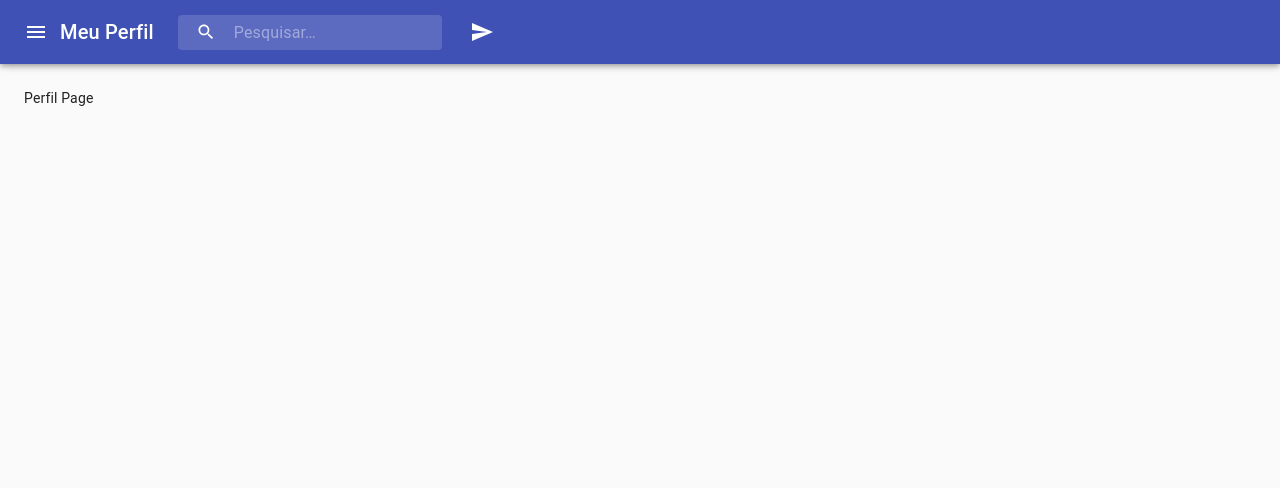
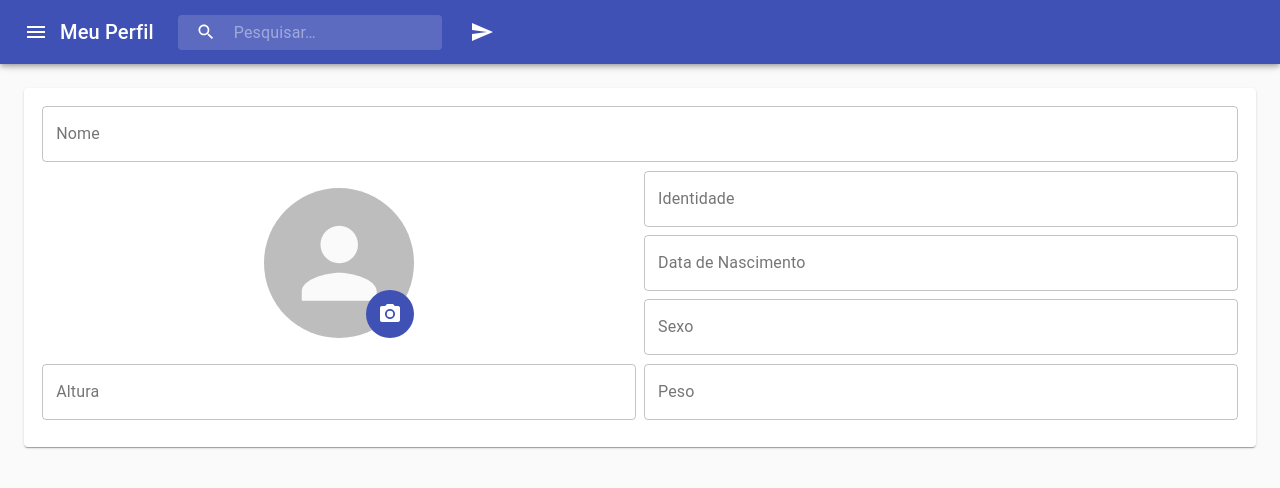
Before and after one commit to galbino/miocardiopediatra-front, a React (Create React App) app: page /perfil in a window 1280 px wide. Shown: the top 488 px of the page. Built offline with nearby package versions, Linux system fonts and the light colour scheme; sample sign-in values are in the browser's storage.

Commit message:
radio test

```diff
--- a/src/App.js
+++ b/src/App.js
@@ -1,6 +1,6 @@
 import React from "react";
 import { BrowserRouter, Switch, Route } from 'react-router-dom';
-import { LoginPage, Controller, HomePage, Signup, SignupPaciente, Pacientes, Perfil } from './components/components';
+import { LoginPage, Controller, HomePage, Signup, SignupPaciente, Pacientes, Perfil, Anamnese } from './components/components';
 
 const App = () => (
     <React.Fragment>
@@ -10,6 +10,7 @@ const App = () => (
                 <Route path="/login" exact={true} component={LoginPage} />
                 <Route path="/home" component={HomePage} />
                 <Route path="/pacientes" component={Pacientes} />
+                <Route path="/anamnese" component={Anamnese} />
                 <Route path="/perfil" component={Perfil} />
                 <Route path="/signup/doctor" component={Signup} />
                 <Route path="/signup/pacient" component={SignupPaciente} />
--- /dev/null
+++ b/src/components/Anamnese/Anamnese.js
@@ -0,0 +1,57 @@
+import React from 'react';
+import Auth from '../../utils/Auth';
+import { Redirect } from 'react-router'
+import { Menu } from '../components';
+import { Paper, Grid, RadioGroup, Radio, FormControlLabel  } from '@material-ui/core';
+
+class Anamnese extends React.Component {
+    constructor(props){
+        super(props)
+        this.state = {
+            isAutenticated: Auth.isUserAuthenticated(),
+        }
+    }
+
+    handleLogout = () => {
+        Auth.unauthenticateUser();
+        this.setState({ isAutenticated: false })
+    }
+
+    render(){
+        const isAutenticated = this.state.isAutenticated;
+        if (!isAutenticated || isAutenticated === undefined){
+            return (
+                 <Redirect push to="/login" />
+            );
+        }
+
+        const content = (
+            <React.Fragment>
+                <Paper className="paper">
+                    <Grid container alignContent="center" alignItems="center" spacing={1}>
+                        <Grid item xs>
+                            Apresenta dispineia aos esforcos?
+                            <RadioGroup aria-label="position" name="position" value={1} onChange={() => alert("change")} row>
+                                <FormControlLabel
+                                    value="top"
+                                    control={<Radio color="primary" />}
+                                    label="Top"
+                                    labelPlacement="top"
+                                />
+                            </RadioGroup>
+                        </Grid>
+                    </Grid>
+                </Paper>
+            </React.Fragment>
+        )
+
+        return(
+           <React.Fragment>
+               <Menu title="Anamnese" component={content} handleLogout={this.handleLogout} />
+           </React.Fragment>
+        )
+    }
+
+}
+
+export default Anamnese;
--- a/src/components/Menu/Menu.js
+++ b/src/components/Menu/Menu.js
@@ -2,7 +2,7 @@ import React from 'react';
 import clsx from 'clsx';
 import { makeStyles, fade } from '@material-ui/core/styles';
 import { AppBar, Toolbar, Typography, IconButton, Drawer, Divider, List, ListItem, ListItemIcon, ListItemText, CssBaseline, InputBase } from "@material-ui/core";
-import { MdMenu, MdChevronLeft, MdHome, MdPerson, MdPeople, MdExitToApp, MdSearch, MdSend } from 'react-icons/md';
+import { MdMenu, MdChevronLeft, MdHome, MdPerson, MdPeople, MdExitToApp, MdSearch, MdSend, MdChromeReaderMode } from 'react-icons/md';
 import { Route } from 'react-router-dom';
 import Auth from '../../utils/Auth';
 
@@ -224,6 +224,14 @@ export default function PersistentDrawerLeft(props) {
               )}
             />
 
+            <Route render={({ history }) => (
+                <ListItem button onClick={() => history.push('/anamnese')}>
+                    <ListItemIcon><MdChromeReaderMode size={30} /></ListItemIcon>
+                    <ListItemText primary={"Anamnese"}></ListItemText>
+                </ListItem>
+              )}
+            />
+
            <Route render={({ history }) => (
                 <ListItem button onClick={() => history.push('/perfil')}>
                     <ListItemIcon><MdPerson size={30} /></ListItemIcon>
--- a/src/components/Perfil/Perfil.js
+++ b/src/components/Perfil/Perfil.js
@@ -2,6 +2,33 @@ import React from 'react';
 import Auth from '../../utils/Auth';
 import { Redirect } from 'react-router'
 import { Menu } from '../components';
+import { withStyles, Grid, TextField, Avatar, IconButton, Paper } from '@material-ui/core';
+import { MdCameraAlt } from 'react-icons/md';
+
+const styles = {
+    avatar: {
+        width: 150,
+        height: 150,
+    },
+    wrapperCamera: {
+        position: "relative",
+        width: "fit-content",
+        margin: "auto",
+    },
+    camera: {
+        position: "absolute",
+        bottom: 0,
+        right: 0,
+        color: "white",
+        backgroundColor: "#3f51b5",
+        '&:hover': {
+            backgroundColor: "#002984"
+        }
+    },
+    gridContainer: {
+        marginBottom: 5,
+    }
+}
 
 class Perfil extends React.Component {
     constructor(props){
@@ -17,6 +44,7 @@ class Perfil extends React.Component {
     }
 
     render(){
+        const { classes } = this.props
         const isAutenticated = this.state.isAutenticated;
         if (!isAutenticated || isAutenticated === undefined){
             return (
@@ -26,17 +54,92 @@ class Perfil extends React.Component {
 
         const content = (
             <React.Fragment>
-                Perfil Page
+                <Paper className="paper">
+                <Grid className={classes.gridContainer} container alignContent="center" alignItems="center" spacing={1}>
+                    <Grid item xs>
+                        <TextField
+                            name="nome"
+                            fullWidth
+                            variant="outlined"
+                            label="Nome"
+                            placeholder="Nome"
+                        />
+                    </Grid>
+                </Grid>
+                <Grid className={classes.gridContainer} container alignContent="center" alignItems="center" spacing={1}>
+                    <Grid item xs>
+                       <div className={classes.wrapperCamera}>
+                            <Avatar className={classes.avatar} src={""} alt="profile-image" sizes="60" >
+
+                            </Avatar>
+                            <IconButton className={classes.camera} color="primary" onClick={() => alert("change picture :)")}>
+                                <MdCameraAlt />
+                            </IconButton>
+                        </div>
+                    </Grid>
+                    <Grid item xs>
+                        <Grid container spacing={1}>
+                        <Grid item xs={12}>
+                                <TextField
+                                    name="indentidade"
+                                    fullWidth
+                                    variant="outlined"
+                                    label="Identidade"
+                                    placeholder="Identidade"
+                                />
+                            </Grid>
+                            <Grid item xs={12}>
+                                <TextField
+                                    name="dataNascimento"
+                                    fullWidth
+                                    variant="outlined"
+                                    label="Data de Nascimento"
+                                    placeholder="Data de Nascimento"
+                                />
+                            </Grid>
+                            <Grid item xs={12}>
+                                <TextField
+                                    name="sexo"
+                                    fullWidth
+                                    variant="outlined"
+                                    label="Sexo"
+                                    placeholder="Sexo"
+                                />
+                            </Grid>
+
+                        </Grid>
+                    </Grid>
+                </Grid>
+                <Grid className={classes.gridContainer} container alignContent="center" alignItems="center" spacing={1}>
+                    <Grid item xs>
+                        <TextField
+                            name="altura"
+                            fullWidth
+                            variant="outlined"
+                            label="Altura"
+                            placeholder="Altura"
+                        />
+                    </Grid>
+                    <Grid item xs>
+                        <TextField
+                            name="peso"
+                            fullWidth
+                            variant="outlined"
+                            label="Peso"
+                            placeholder="Peso"
+                        />
+                    </Grid>
+                </Grid>
+                </Paper>
             </React.Fragment>
         )
 
         return(
             <React.Fragment>
                 <Menu title="Meu Perfil" component={content} handleLogout={this.handleLogout} />
-
             </React.Fragment>
         )
     }
 }
 
-export default Perfil;
+export default withStyles(styles) (Perfil);
--- a/src/components/components.js
+++ b/src/components/components.js
@@ -7,6 +7,7 @@ import Menu from './Menu/Menu';
 import Pacientes from './Pacientes/Pacientes';
 import PacienteCard from './Card/PacienteCard';
 import Perfil from './Perfil/Perfil';
+import Anamnese from './Anamnese/Anamnese';
 
 export {
     LoginPage,
@@ -18,4 +19,5 @@ export {
     Pacientes,
     PacienteCard,
     Perfil,
+    Anamnese,
 }
```
